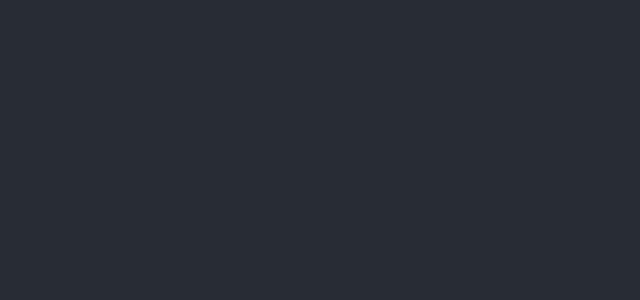
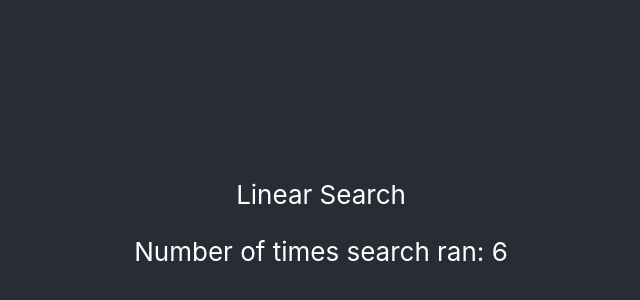
Before and after one commit to thinkful-ei-leopard/DSA-Searching-Ron-Christian, a React (Create React App) app: page / in a window 1280 px wide. Shown: the part 164-464 px from the top of the page, without its empty margins (319-959 px from the left). Built offline with nearby package versions, Linux system fonts and the light colour scheme.

Commit message:
implemented the linearSearch function and put the component in. Verified it worked witha  test case.

```diff
--- a/src/App.js
+++ b/src/App.js
@@ -1,11 +1,12 @@
 import React from 'react';
 import './App.css';
+import LinearSearch from './LinearSearch';
 
 function App() {
   return (
     <div className="App">
       <header className="App-header">
-
+       <LinearSearch />
       </header>
     </div>
   );
--- /dev/null
+++ b/src/LinearSearch.js
@@ -0,0 +1,25 @@
+import React from 'react';
+//Linear Search
+
+//let unsortedArr = [89 30 25 32 72 70 51 42 25 24 53 55 78 50 13 40 48 32 26 2 14 33 45 72 56 44 21 88 27 68 15 62 93 98 73 28 16 46 87 28 65 38 67 16 85 63 23 69 64 91 9 70 81 27 97 82 6 88 3 7 46 13 11 64 76 31 26 38 28 13 17 69 90 1 6 7 64 43 9 73 80 98 46 27 22 87 49 83 6 39 42 51 54 84 34 53 78 40 14 5];
+let testArr = [423, 5, 2, 6, 7, 8, 124, 51, 6, 26, 7, 8, 3, 3, 6, 77, 80];
+function doLinearSearch(array, value) {
+    for (let i = 0; i < array.length; i++) {
+        if (array[i] == value) { // why do they use == instead of ===
+            return i;
+        }
+    }
+    return -1
+}
+
+export default function LinearSearch(props) {
+
+    const result = doLinearSearch(testArr, 124);
+
+
+    return(
+        <div>Linear Search
+            <p>Number of times search ran: {result}</p>
+        </div>
+    );
+}
--- a/src/linear-search.js
+++ /dev/null
@@ -1,5 +0,0 @@
-//Linear Search
-
-
-
-//Binary Search
```
Also changed, not shown: src/search.js (deleted, +0 -9 lines), src/BinarySearch.js (added), src/binary-search.js (deleted).
